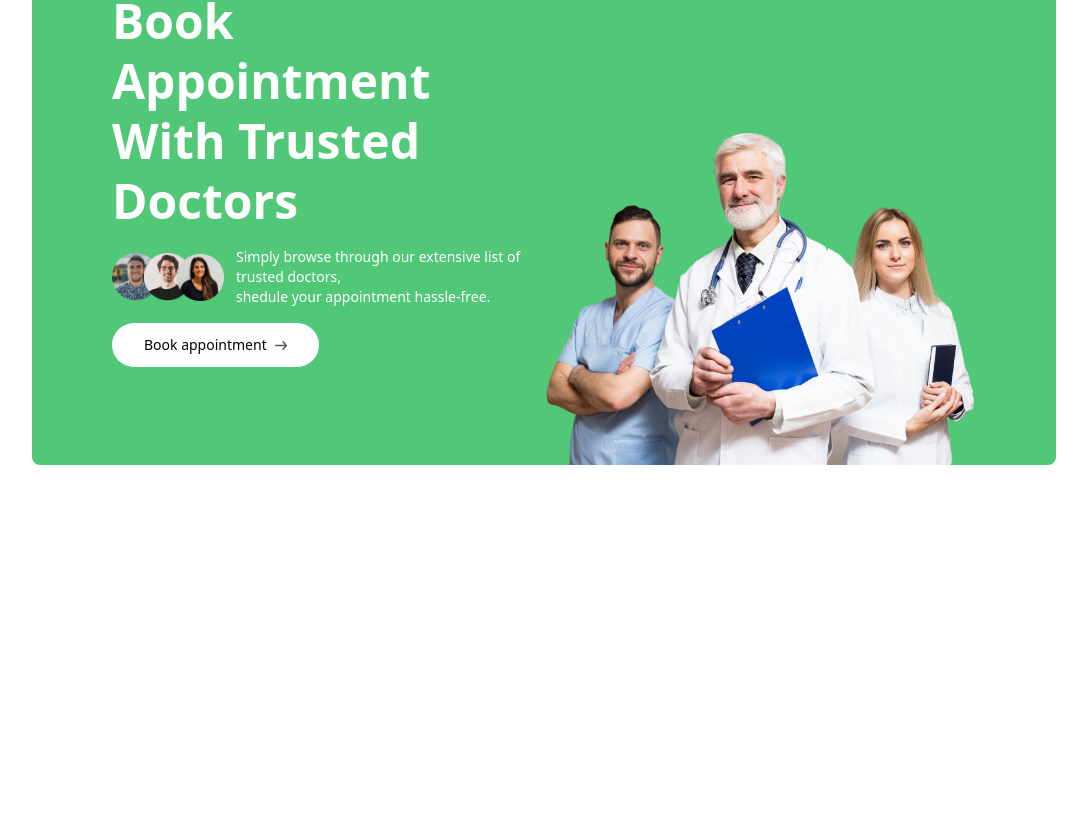
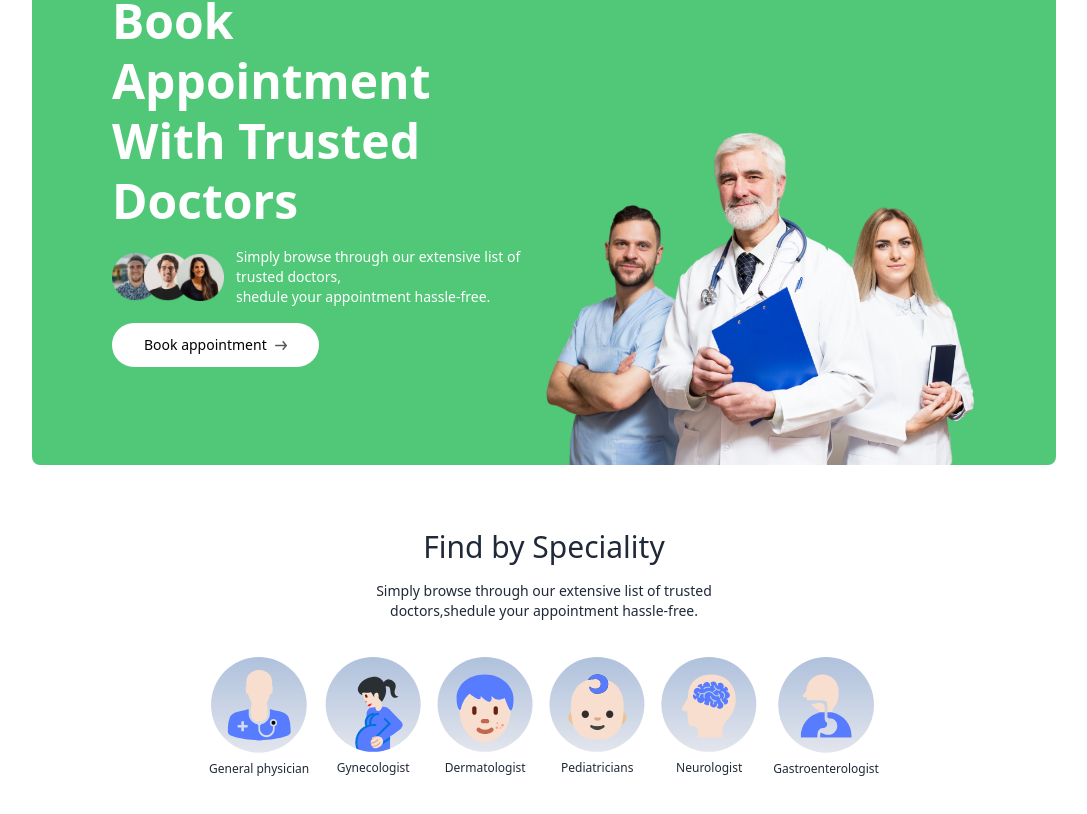
Before and after one commit to Pasiduchamod/EverCare-Health, a React (Vite) app in the folder frontend/: page / in a window 1280 px wide. Shown: the part 258-1072 px from the top of the page, without its empty margins (96-1183 px from the left). Before the commit the page ends 800 px from the top, so only its background shows below. Built offline with nearby package versions, Linux system fonts and the light colour scheme.

Commit message:
added specialityMenu component

```diff
--- /dev/null
+++ b/frontend/src/components/SpecialityMenu.jsx
@@ -0,0 +1,22 @@
+import React from 'react'
+import { specialityData } from '../assets/assets'
+import { Link } from 'react-router-dom'
+
+const specialityMenu = () => {
+  return (
+    <div className='flex flex-col items-center gap-4 py-16 text-gray-800' id='speciality'>
+        <h1 className='text-3xl font-medium'>Find by Speciality</h1>
+        <p className='sm:w-1/3 text-center text-sm'>Simply browse through our extensive list of trusted doctors,shedule your appointment hassle-free.</p>
+        <div className='flex sm:justify-center gap-4 pt-5 w-full overflow-scroll'>
+            {specialityData.map((item,index)=>(
+                <Link onClick={()=>scrollTo(0,0)} className='flex flex-col items-center text-xs cursor-pointer flex-shrink-0 hover:translate-y-[-10px] transition-all duration-500'key={index} to={'/doctors/${item.speciality}'}>
+                    <img className='w-16 sm:w-24 mb-2' src={item.image} alt=""/>
+                    <p>{item.speciality}</p>
+                </Link>
+            ))}
+        </div>
+    </div>
+  )
+}
+
+export default specialityMenu
--- a/frontend/src/index.css
+++ b/frontend/src/index.css
@@ -5,3 +5,7 @@
 .active hr{
     @apply block
 }
+
+::-webkit-scrollbar{
+    @apply hidden
+}
--- a/frontend/src/pages/Home.jsx
+++ b/frontend/src/pages/Home.jsx
@@ -1,10 +1,12 @@
 import React from 'react'
 import Header from '../components/Header'
+import SpecialityMenu from '../components/SpecialityMenu'
 
 const Home = () => {
   return (
     <div>
       <Header/>
+      <SpecialityMenu/>
     </div>
   )
 }
```
